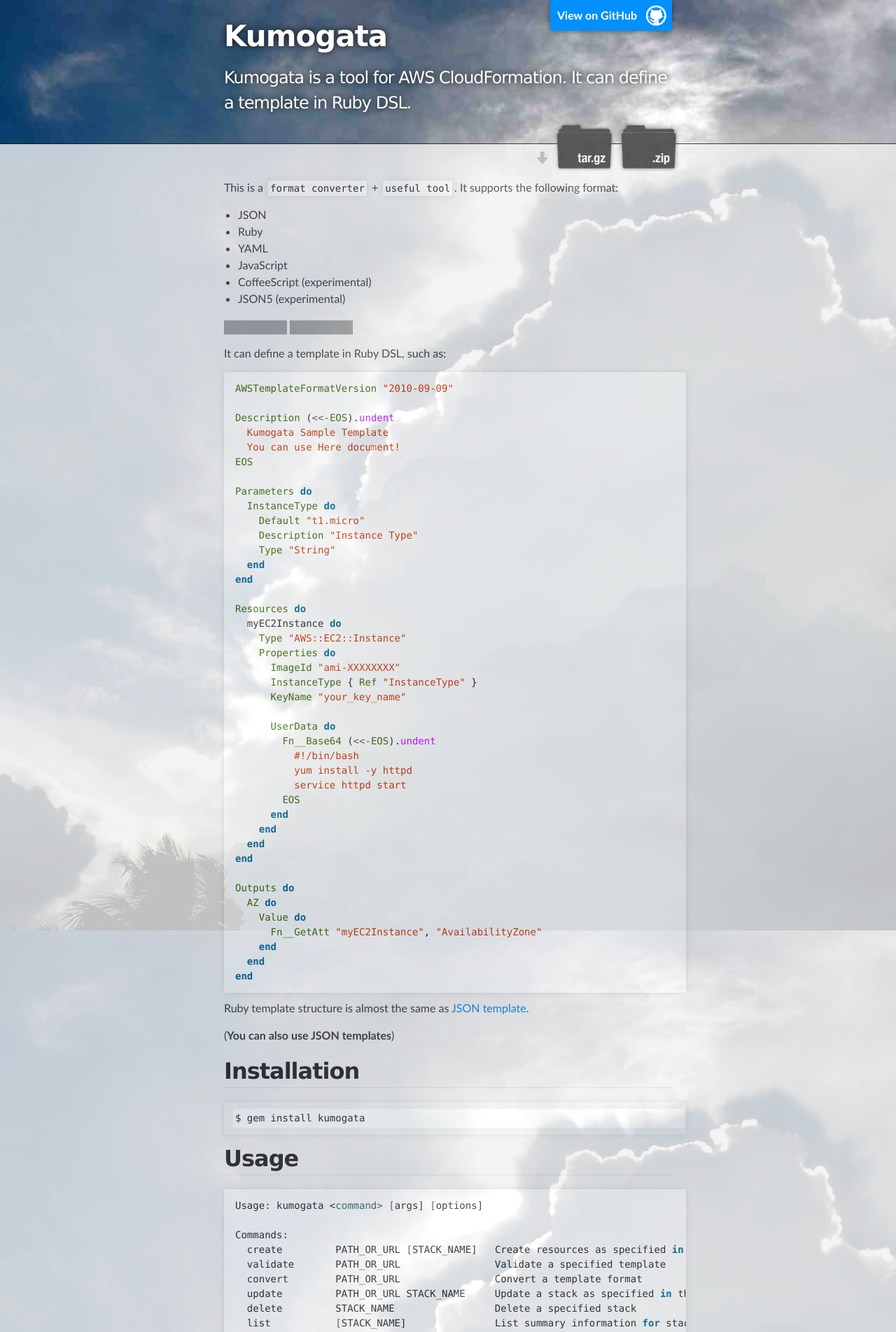
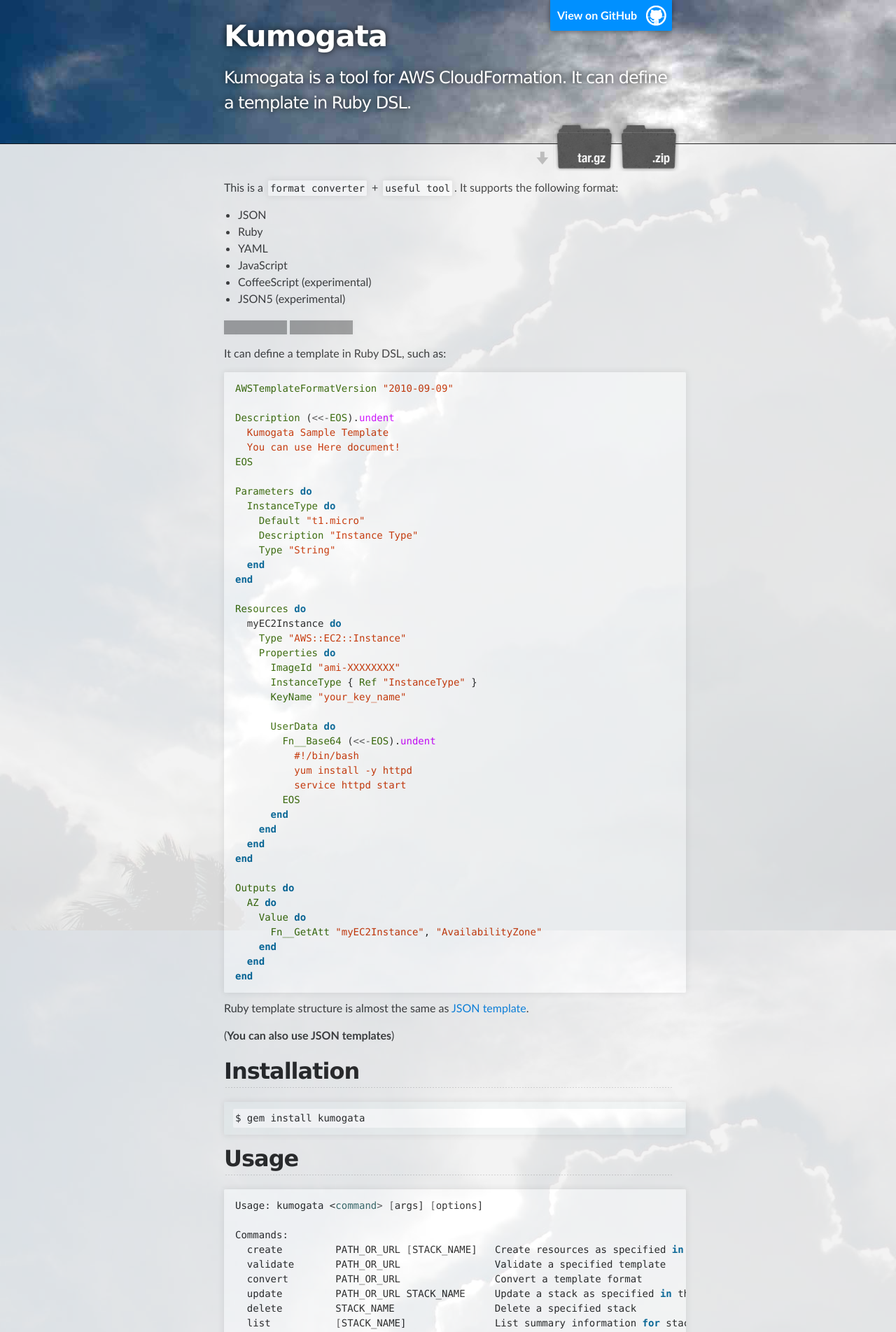
Before and after one commit to kumogata/kumogata, a Jekyll site: the page built from index.md, in a window 1280 px wide. Shown: the top 1904 px of the page at 70% size. Built offline with Jekyll 4.4.1, drawn with Linux system fonts in a browser that asks for light colours; grey boxes are pictures that could not be loaded.

Commit message:
Fix opacity

```diff
--- a/stylesheets/stylesheet.css
+++ b/stylesheets/stylesheet.css
@@ -358,7 +358,7 @@
   background: #f2f2f2;
   border-top: 1px solid #111;
   border-bottom: 1px solid #111;
-  opacity: 0.8;
+  opacity: 0.9;
 }
 
 #main_content {
```
